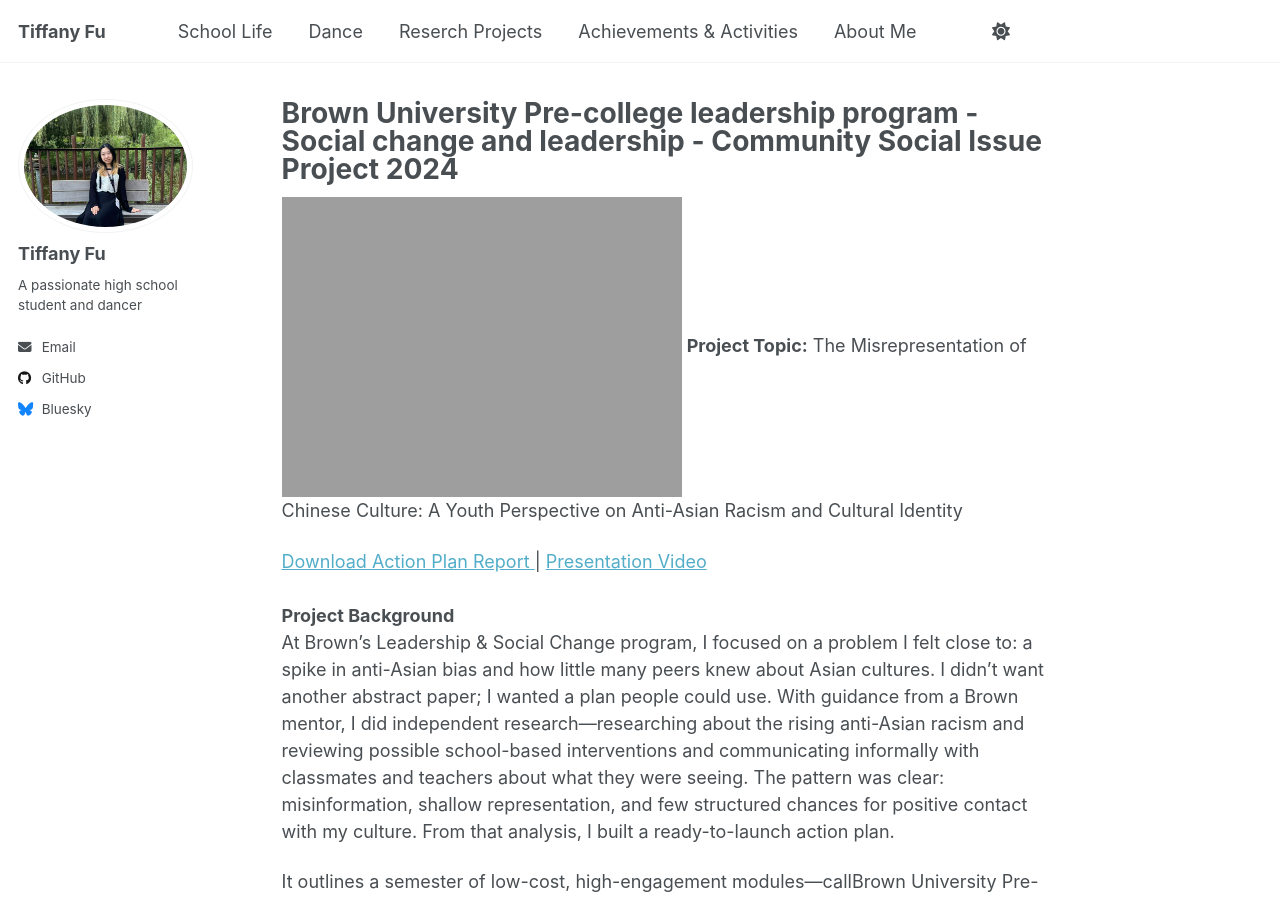
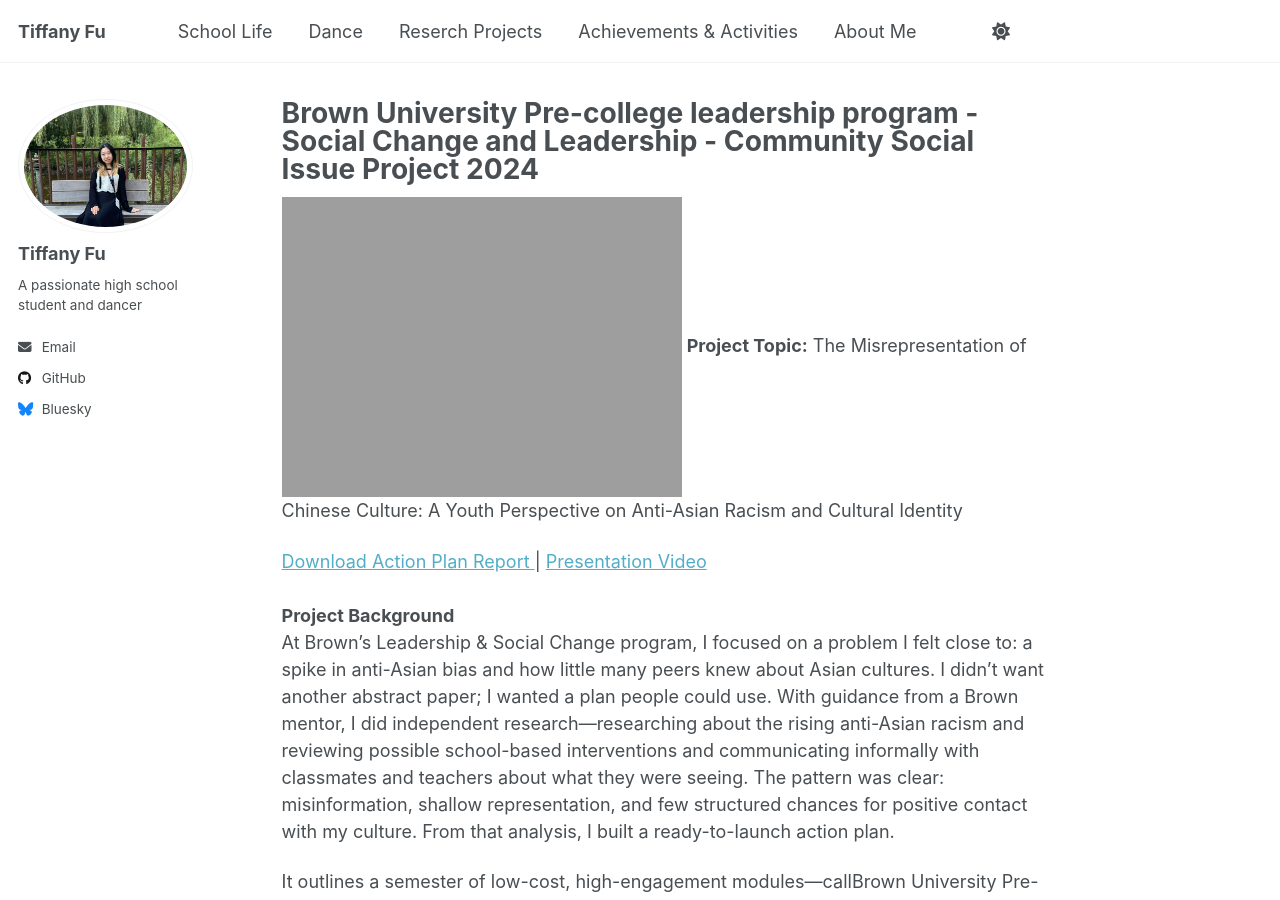
Before and after one commit to TiffanyJTFu/TiffanyTestWeb, a Jekyll site: the page built from _teaching/01-CommunitySocialIssueProject.md, in a window 1280 px wide and 900 px high. Built offline with Jekyll 4.4.1, drawn with Linux system fonts in a browser that asks for light colours; a script that is not in the unit is left out.

```diff
--- a/_teaching/01-CommunitySocialIssueProject.md
+++ b/_teaching/01-CommunitySocialIssueProject.md
@@ -1,5 +1,5 @@
 ---
-title: "Brown University Pre-college leadership program - Social change and leadership - Community Social Issue Project 2024"
+title: "Brown University Pre-college leadership program - Social Change and Leadership - Community Social Issue Project 2024"
 collection: teaching
 type: ""
 permalink: /teaching/CommunitySocialIssueProject
```
